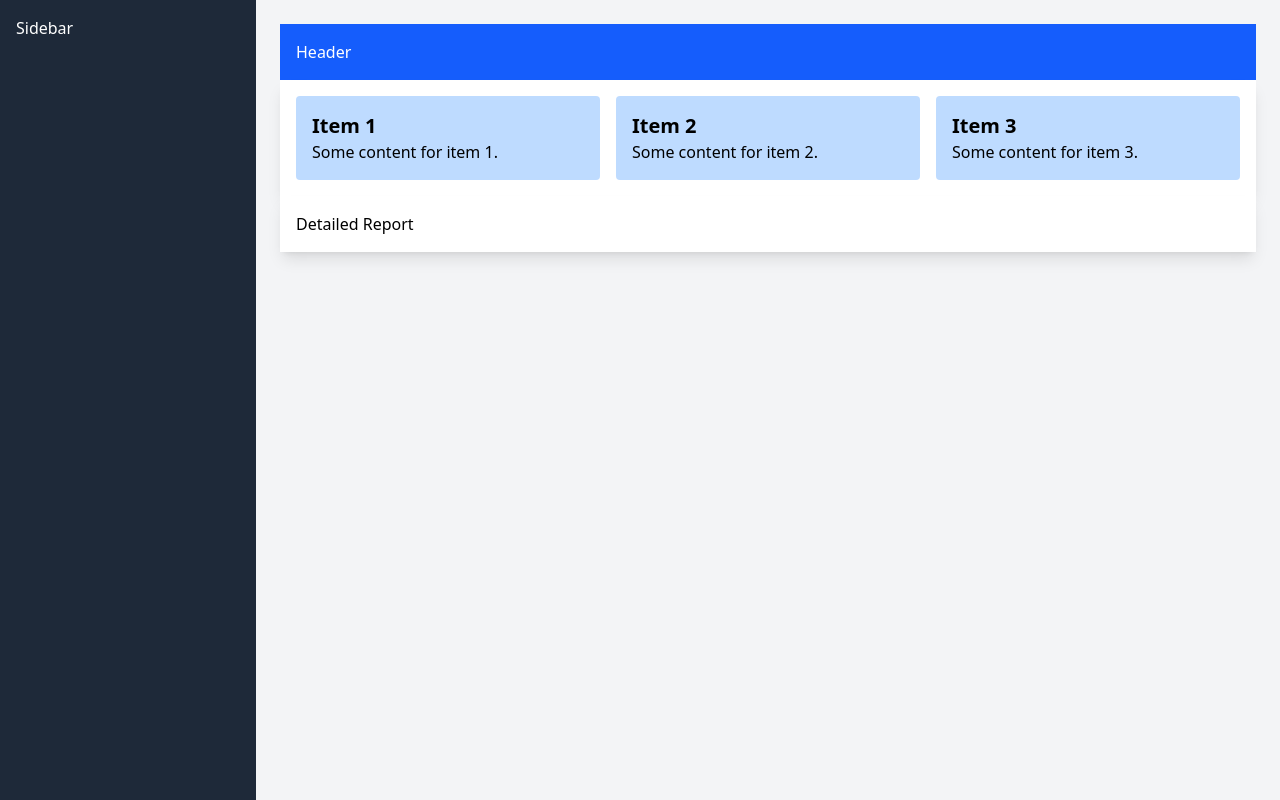
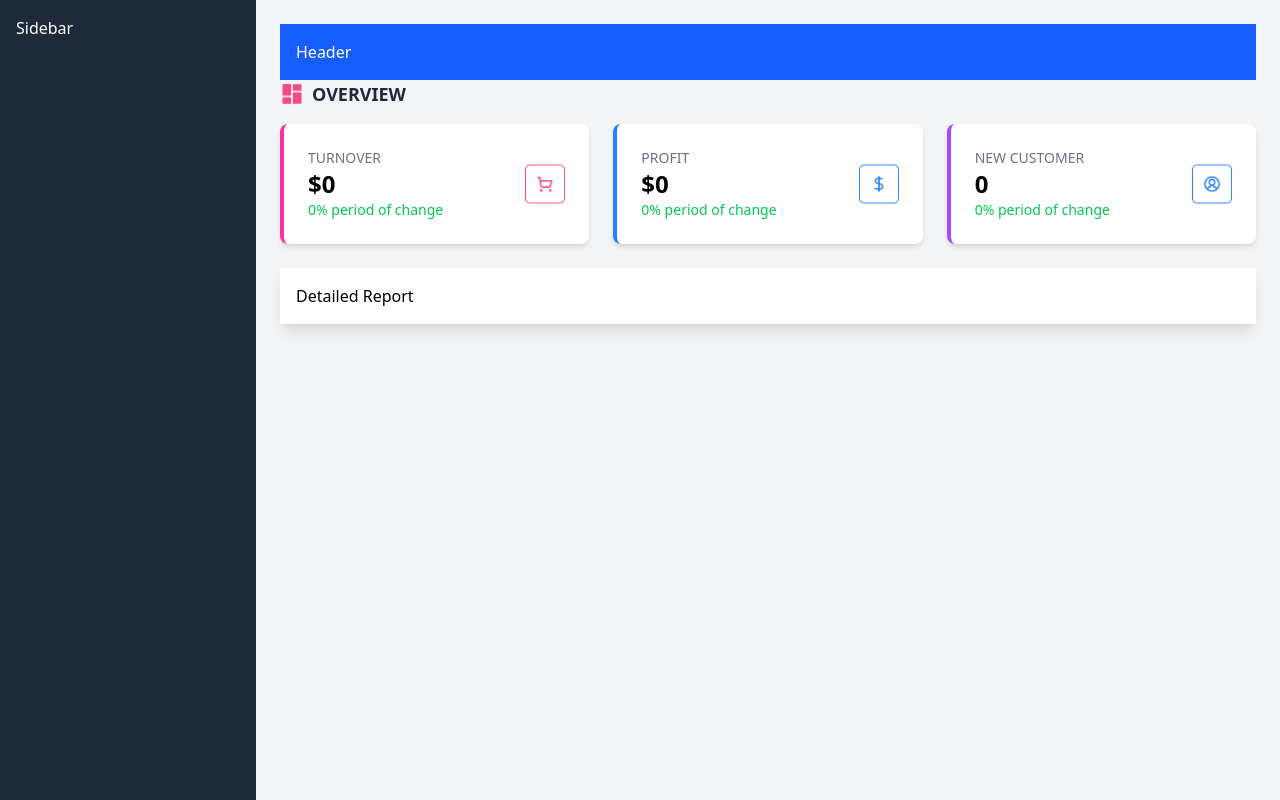
Before and after one commit to phongtran2004/22717861_TranDiPhong_ThucHanh-PTGDUD, a React (Vite) app in the folder lab07/22717861_TranDiPhong_ThucHanhPTGDUD_lab07/: page / in a window 1280 px wide. Built offline with nearby package versions, Linux system fonts and the light colour scheme; no server answers.

Commit message:
2. API Overview

```diff
--- /dev/null
+++ b/lab07/22717861_TranDiPhong_ThucHanhPTGDUD_lab07/db.json
@@ -0,0 +1,7 @@
+{
+    "overview": {
+      "turnover": { "value": "$92,405", "change": "▲ 5.39%" },
+      "profit": { "value": "$32,218", "change": "▲ 5.39%" },
+      "customers": { "value": "298", "change": "▲ 6.84%" }
+    }
+}
--- a/lab07/22717861_TranDiPhong_ThucHanhPTGDUD_lab07/package.json
+++ b/lab07/22717861_TranDiPhong_ThucHanhPTGDUD_lab07/package.json
@@ -4,6 +4,8 @@
   "version": "0.0.0",
   "type": "module",
   "scripts": {
+    "start": "react-scripts start",
+    "json-server": "json-server --watch db.json --port 5000",
     "dev": "vite",
     "build": "vite build",
     "lint": "eslint .",
@@ -25,6 +27,8 @@
     "eslint-plugin-react-hooks": "^5.1.0",
     "eslint-plugin-react-refresh": "^0.4.19",
     "globals": "^15.15.0",
+    "json-server": "^1.0.0-beta.3",
     "vite": "^6.2.0"
   }
+
 }
--- a/lab07/22717861_TranDiPhong_ThucHanhPTGDUD_lab07/src/components/Overview.jsx
+++ b/lab07/22717861_TranDiPhong_ThucHanhPTGDUD_lab07/src/components/Overview.jsx
@@ -1,20 +1,79 @@
-// components/Overview.js
-import React from 'react';
+import React, { useState, useEffect } from 'react';
+import cartIcon from '../assets/img/cart-icon.png';
+import dollarIcon from '../assets/img/dollar-icon.png';
+import userIcon from '../assets/img/user-icon.png';
+import overviewIcon from '../assets/img/overview.png';
 
 const Overview = () => {
+  const [overviewData, setOverviewData] = useState({
+    turnover: { value: '$0', change: '0%' },
+    profit: { value: '$0', change: '0%' },
+    customers: { value: '0', change: '0%' },
+  });
+
+  useEffect(() => {
+    // Fetch dữ liệu từ json-server
+    const fetchData = async () => {
+      try {
+        const response = await fetch('http://localhost:5000/overview');
+        const data = await response.json();
+        setOverviewData(data);
+      } catch (err) {
+        console.error('Error fetching overview:', err);
+      }
+    };
+
+    fetchData();
+  }, []); // Chỉ gọi một lần khi component mount
+
   return (
-    <div className="grid grid-cols-1 sm:grid-cols-2 lg:grid-cols-3 gap-4 p-4 bg-white shadow-lg">
-      <div className="bg-blue-200 p-4 rounded">
-        <h3 className="text-xl font-bold">Item 1</h3>
-        <p>Some content for item 1.</p>
+    <div className="mb-6">
+      {/* Title Overview với icon */}
+      <div className="flex items-center mb-4">
+        <img src={overviewIcon} alt="Overview Icon" className="w-6 h-6 mr-2" />
+        <h2 className="text-lg font-bold text-gray-800">OVERVIEW</h2>
       </div>
-      <div className="bg-blue-200 p-4 rounded">
-        <h3 className="text-xl font-bold">Item 2</h3>
-        <p>Some content for item 2.</p>
-      </div>
-      <div className="bg-blue-200 p-4 rounded">
-        <h3 className="text-xl font-bold">Item 3</h3>
-        <p>Some content for item 3.</p>
+
+      {/* Grid layout */}
+      <div className="grid grid-cols-3 gap-6">
+        <div className="bg-white p-6 rounded-lg shadow-md border-l-4 border-pink-500">
+          <div className="flex justify-between items-center">
+            <div>
+              <p className="text-gray-500 text-sm">TURNOVER</p>
+              <p className="text-2xl font-bold">{overviewData.turnover.value}</p>
+              <p className="text-green-500 text-sm">{overviewData.turnover.change} period of change</p>
+            </div>
+            <div className="w-10 h-10 flex items-center justify-center">
+              <img src={cartIcon} alt="cart" />
+            </div>
+          </div>
+        </div>
+
+        <div className="bg-white p-6 rounded-lg shadow-md border-l-4 border-blue-500">
+          <div className="flex justify-between items-center">
+            <div>
+              <p className="text-gray-500 text-sm">PROFIT</p>
+              <p className="text-2xl font-bold">{overviewData.profit.value}</p>
+              <p className="text-green-500 text-sm">{overviewData.profit.change} period of change</p>
+            </div>
+            <div className="w-10 h-10 flex items-center justify-center">
+              <img src={dollarIcon} alt="dollar" />
+            </div>
+          </div>
+        </div>
+
+        <div className="bg-white p-6 rounded-lg shadow-md border-l-4 border-purple-500">
+          <div className="flex justify-between items-center">
+            <div>
+              <p className="text-gray-500 text-sm">NEW CUSTOMER</p>
+              <p className="text-2xl font-bold">{overviewData.customers.value}</p>
+              <p className="text-green-500 text-sm">{overviewData.customers.change} period of change</p>
+            </div>
+            <div className="w-10 h-10 flex items-center justify-center">
+              <img src={userIcon} alt="user" />
+            </div>
+          </div>
+        </div>
       </div>
     </div>
   );
```
Also changed, not shown: lab07/22717861_TranDiPhong_ThucHanhPTGDUD_lab07/Ảnh minh chứng/anh-minh-chung-cau-2-overview-API.PNG (added), 1 other file (tests, documents, lock files or other folders).
